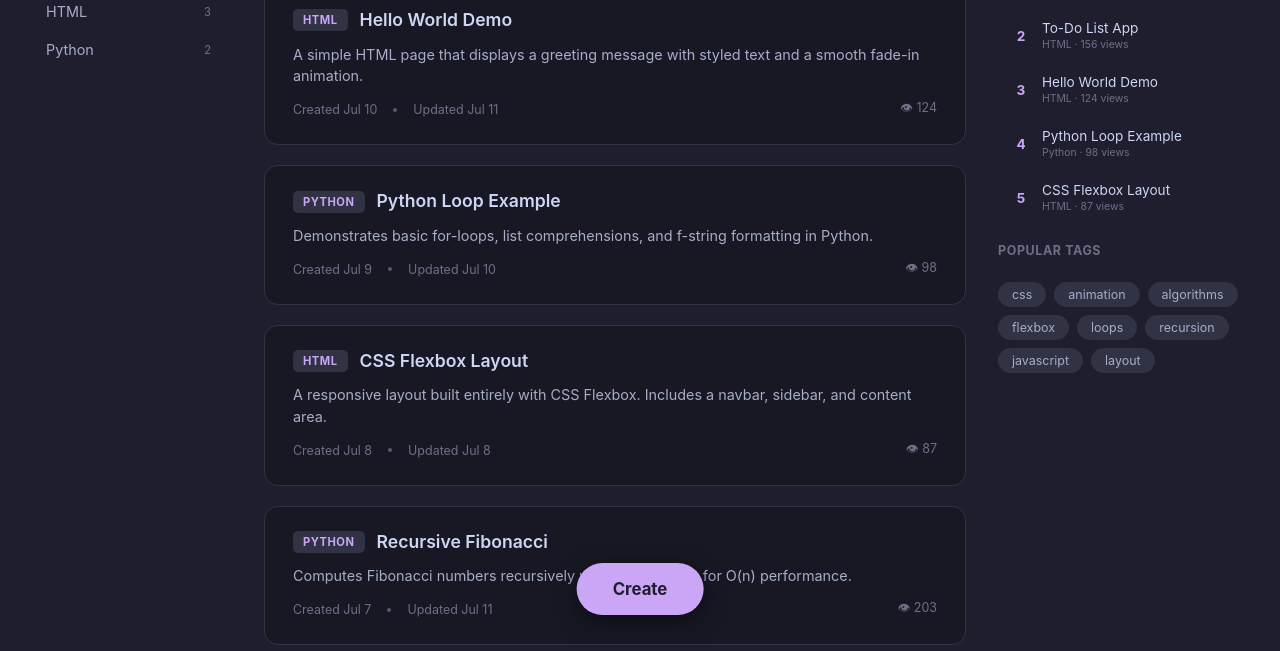
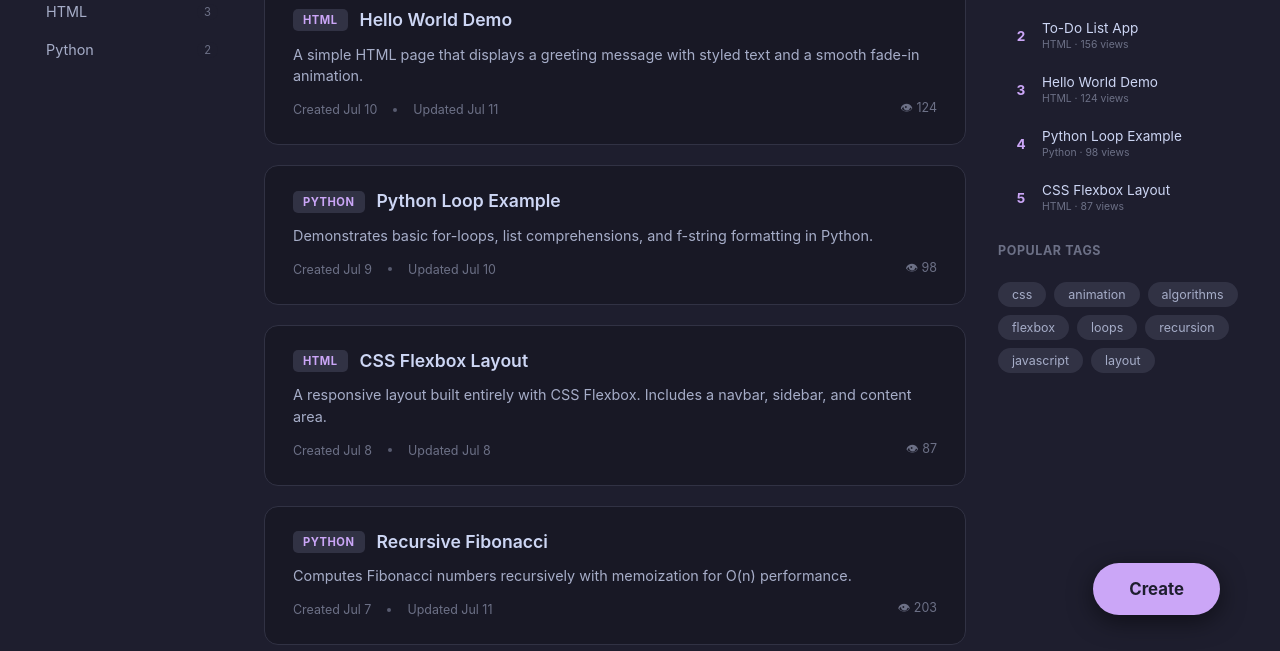
Before and after one commit to william06-23/codeSharingWebsite, a website: page public/main.html in a window 1280 px wide. Shown: the part 149-800 px from the top of the page. Drawn offline with Linux system fonts and the light colour scheme.

Commit message:
Move Create button to bottom-right with comfortable margin from edge

```diff
--- a/public/main.html
+++ b/public/main.html
@@ -311,8 +311,7 @@
     .create-btn {
       position: fixed;
       bottom: 36px;
-      left: 50%;
-      transform: translateX(-50%);
+      right: 60px;
       padding: 16px 36px;
       border-radius: 32px;
       background: #cba6f7;
```
